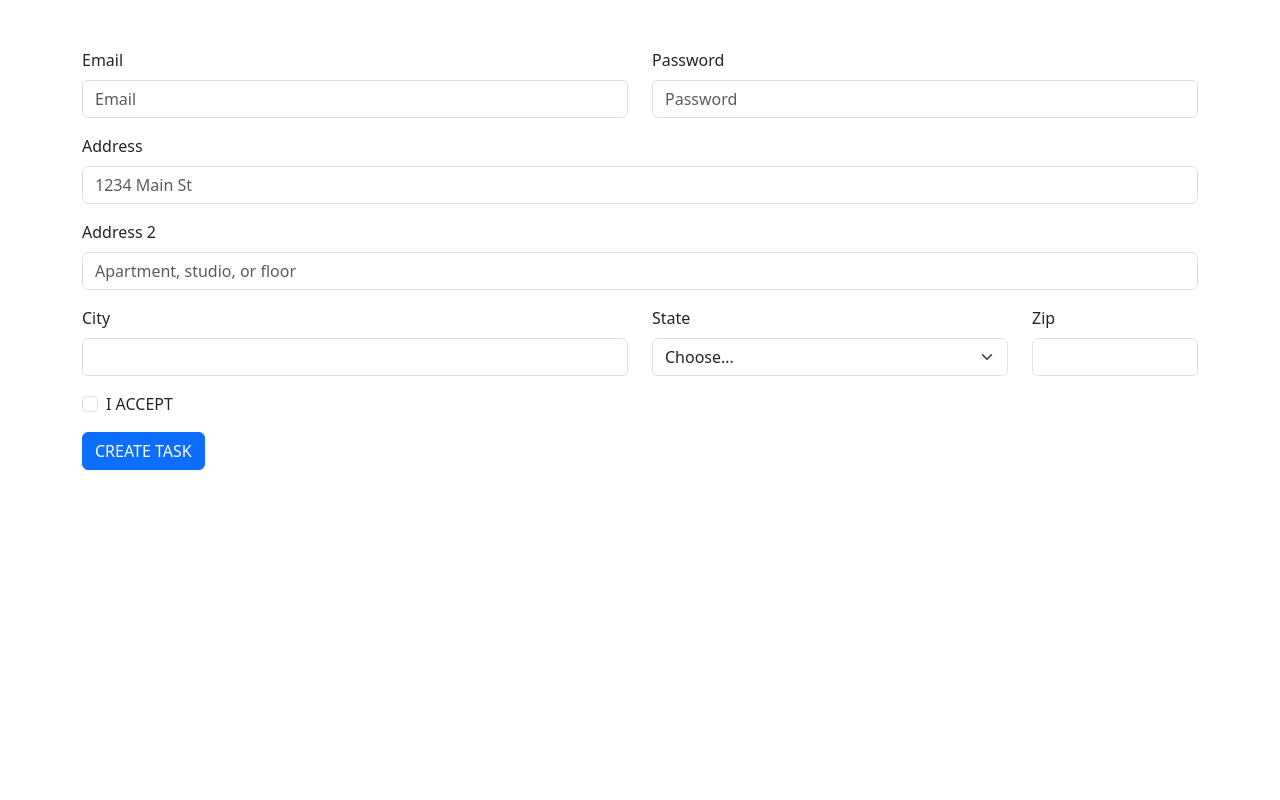
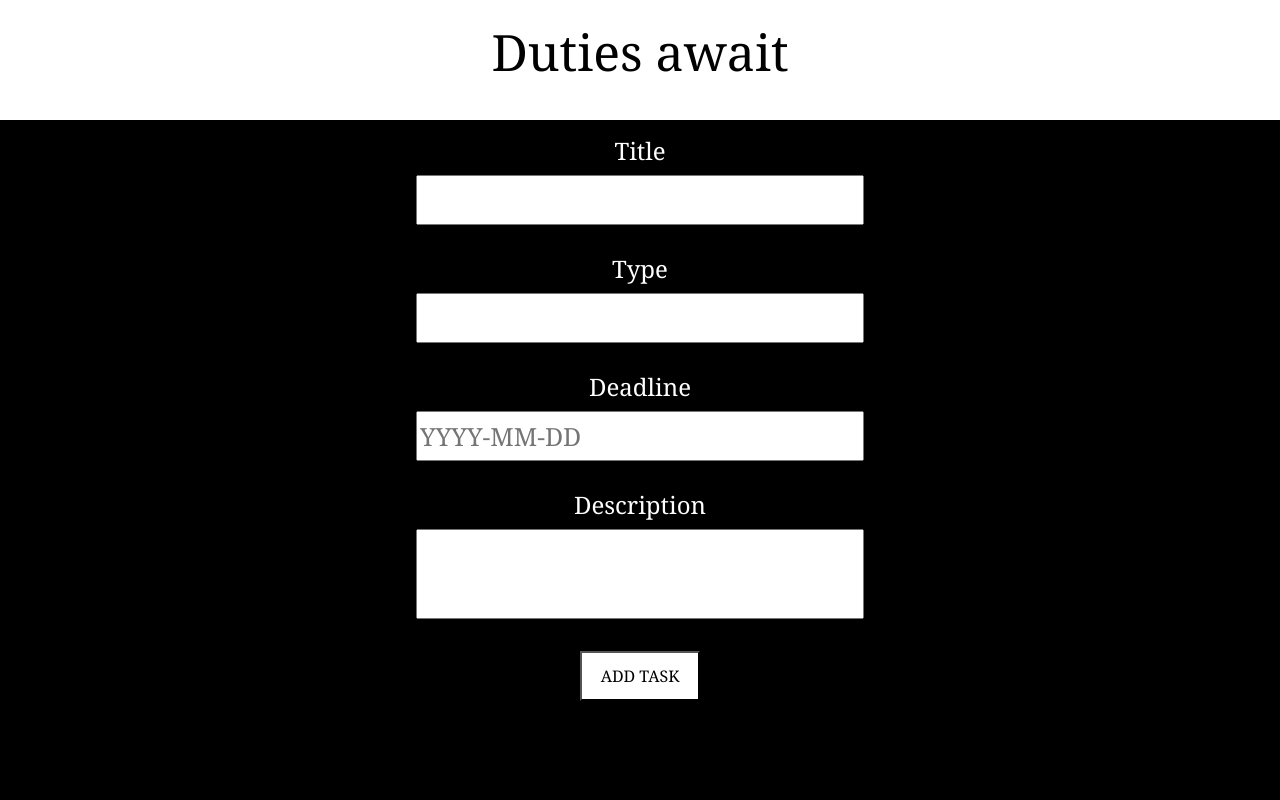
Before and after one commit to galbadrov/DSR_toDo, a PHP site: page /new_task.php in a window 1280 px wide. Run offline with PHP 8.4, Linux system fonts and the light colour scheme.

Commit message:
dokoncan izgled forme za dodajanje taska

```diff
--- /dev/null
+++ b/frontend/css/new_task.css
@@ -0,0 +1,74 @@
+body{
+    margin:0;
+    padding:0;
+    min-height: 100vh;
+    height: 100%;
+    background-color: white;
+}
+
+/* header stil */
+header{
+    padding:0;
+    margin: 0;
+    height: 15vh;
+    width: 100%;
+    background-color: white;
+    display: flex;
+    justify-content: center;
+    align-items: center;
+}
+.naslov{
+    color: black;
+    font-family: Georgia, 'Times New Roman', Times, serif;
+    font-size: 50px;
+}
+
+/* form stil */
+.form_body{
+    margin:0;
+    padding:0;
+    background-color:black;
+    display: flex;
+    align-items: center;
+    flex-direction: column;
+    height: 85vh;
+}
+
+.label-top{
+    margin-top: 1%;
+}
+
+.label{
+    color: white;
+    font-family: Georgia, 'Times New Roman', Times, serif;
+    font-size: 150%;
+    margin-bottom: 0.5%;
+}
+
+.input{
+    width: 35%;
+    height: 50px;
+    font-family: Georgia, 'Times New Roman', Times, serif;
+    margin-bottom: 2%;
+    font-size: 25px;
+}
+
+
+.input-opis{
+    height: 90px;
+    font-size: 20px;
+    vertical-align: top;
+}
+
+
+/* gumb stil */
+
+.add_task_button{
+    background-color: white;
+    color: black;
+    margin-top: 0.5%;
+    margin-bottom: 0.5%;
+    font-family: Georgia, 'Times New Roman', Times, serif;
+    width: 120px;
+    height:50px;
+}
--- a/frontend/html/new_task.php
+++ b/frontend/html/new_task.php
@@ -11,53 +11,28 @@
 </head>
 
 <body>
-  <div class="new_form">
-    <div class="container mt-5">
-      <div class="row mb-3">
-        <div class="col-md-6">
-          <label for="inputEmail4" class="form-label">Email</label>
-          <input type="email" class="form-control" id="inputEmail4" placeholder="Email">
-        </div>
-        <div class="col-md-6">
-          <label for="inputPassword4" class="form-label">Password</label>
-          <input type="password" class="form-control" id="inputPassword4" placeholder="Password">
-        </div>
-      </div>
-      <div class="mb-3">
-        <label for="inputAddress" class="form-label">Address</label>
-        <input type="text" class="form-control" id="inputAddress" placeholder="1234 Main St">
-      </div>
-      <div class="mb-3">
-        <label for="inputAddress2" class="form-label">Address 2</label>
-        <input type="text" class="form-control" id="inputAddress2" placeholder="Apartment, studio, or floor">
-      </div>
-      <div class="row mb-3">
-        <div class="col-md-6">
-          <label for="inputCity" class="form-label">City</label>
-          <input type="text" class="form-control" id="inputCity">
-        </div>
-        <div class="col-md-4">
-          <label for="inputState" class="form-label">State</label>
-          <select id="inputState" class="form-select">
-            <option selected>Choose...</option>
-            <option>...</option>
-          </select>
-        </div>
-        <div class="col-md-2">
-          <label for="inputZip" class="form-label">Zip</label>
-          <input type="text" class="form-control" id="inputZip">
-        </div>
-      </div>
-      <div class="mb-3">
-        <div class="form-check">
-          <input class="form-check-input" type="checkbox" id="gridCheck">
-          <label class="form-check-label" for="gridCheck">
-            I ACCEPT
-          </label>
-        </div>
-      </div>
-      <button type="submit" class="btn btn-primary">CREATE TASK</button>
+  <header>
+    <p class="naslov">Duties await</p>
+  </header>
+  <form action="../../backend/create_task.php" method="POST">
+    <div class="form_body">
+      <label for="naslov" class="label label-top">Title</label>
+      <input type="text" class="input" id="naslov" name="naslov"></input>
+
+      <label for="tipTaska" class="label">Type</label>
+      <input type="dropdown" class="input" id="tipTaska" name="tipTaska"></input>
+
+      <label for="datumKonca" class="label">Deadline</label>
+      <input type="text" id="datumKonca"  class="input" name="datumKonca" placeholder="YYYY-MM-DD" pattern="\d{4}-\d{2}-\d{2}" inputmode="numeric">
+
+      <label for="opis" class="label">Description</label>
+      <input type="text" class="input input-opis" id="opis" name="opis"></input>
+
+
+
+    <button type="submit" class="add_task_button">ADD TASK</button>
     </div>
+  </form>
 </body>
 
 </html>
```
Also changed, not shown: backend/create_task.php (added, +24 -0 lines), backend/data.php (deleted, +0 -7 lines).
